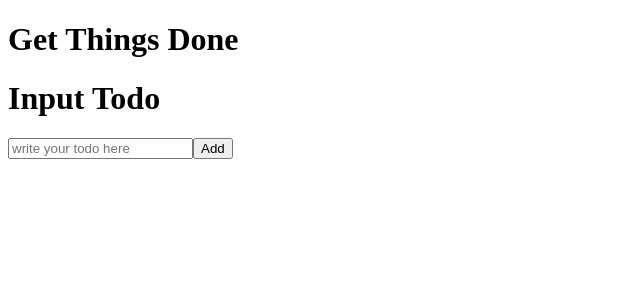
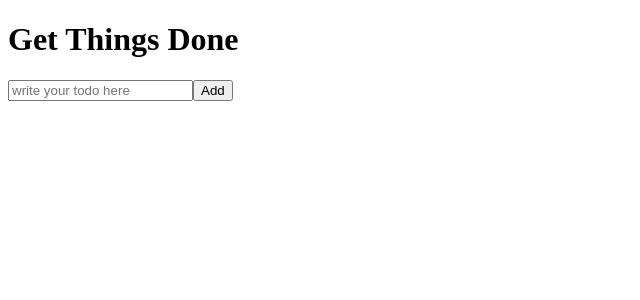
Before and after one commit to nbogie/cynthia-todos-react-reviewed, a React (Create React App) app: page / in a window 1280 px wide. Shown: the top 300 px of the page, without its empty margins (0-640 px from the left). Built offline with nearby package versions, Linux system fonts and the light colour scheme; the HTML template or start-up script is replaced by a standard one.

Commit message:
added deployed api server URL,reset state

```diff
--- a/src/components/InputTodo.tsx
+++ b/src/components/InputTodo.tsx
@@ -7,7 +7,7 @@ export default function InputTodo() {
   const [todoInput, setTodoInput] = useState<string>("");
 
   const handleSubmitForm = async (event: React.FormEvent<HTMLFormElement>) => {
-    const apiBaseURL = "http://localhost:4000";
+    const apiBaseURL = "https://cynthia-todos.onrender.com";
     event.preventDefault();
     try {
       const todoData: TodoType = {
@@ -15,6 +15,7 @@ export default function InputTodo() {
         creationDate: new Date(),
         completed: false,
       };
+      setTodoInput("");
       console.log("the to do data", todoData);
       const response = await axios.post(apiBaseURL + "/todos", todoData);
       console.log(response);
@@ -29,7 +30,6 @@ export default function InputTodo() {
 
   return (
     <>
-      <h1>Input Todo</h1>
       <form className="todo-form" onSubmit={handleSubmitForm}>
         <input
           type="text"
```
